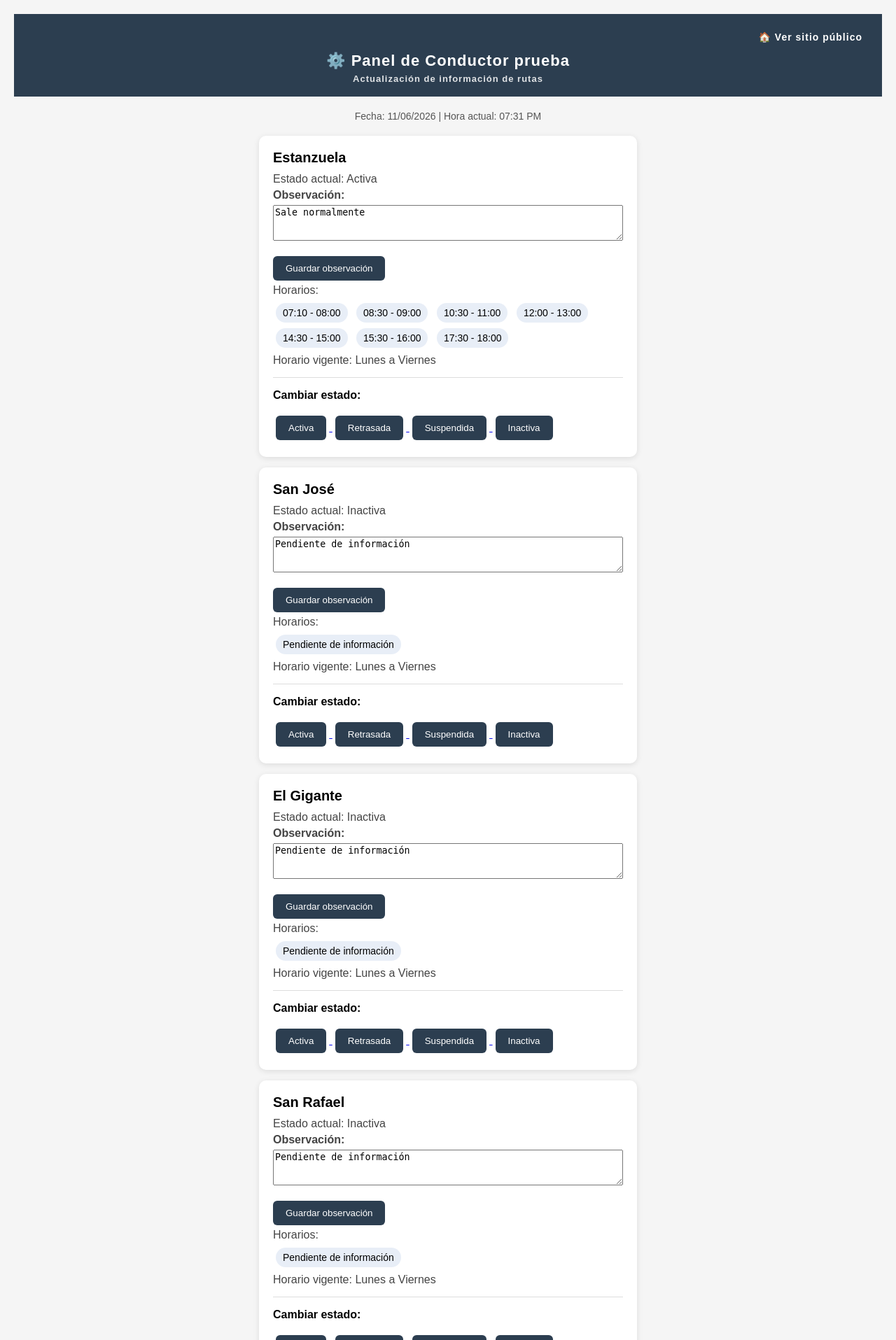
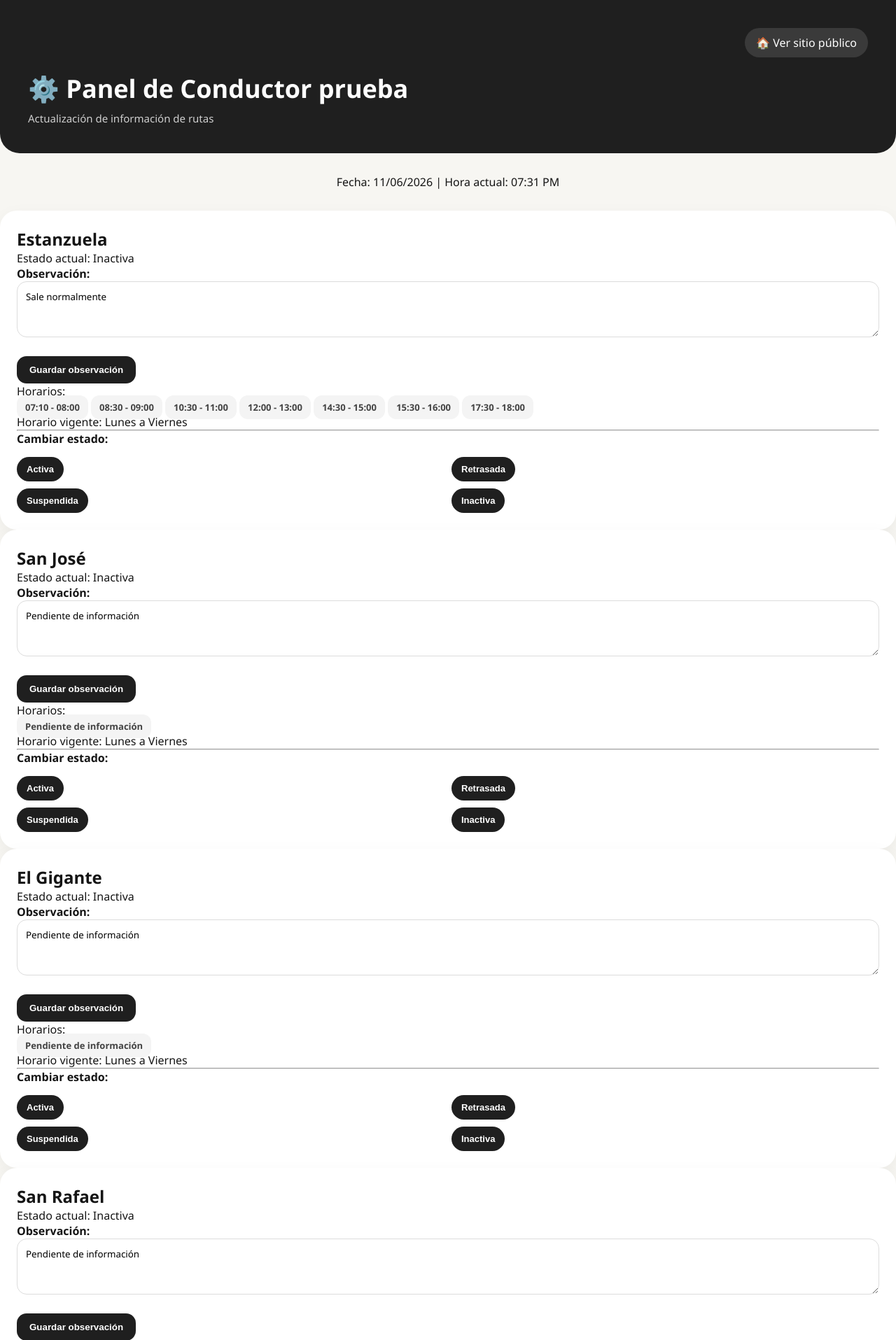
Before and after one commit to jacoboanahi7-png/transporte-tlalpujahua, a Flask app: page /admin in a window 1280 px wide. Shown: the top 1915 px of the page at 70% size. Run offline with Flask 3, Linux system fonts and the light colour scheme; the visitor is signed in with stand-in values (Sample User, id 1).

Commit message:
Update style.css

```diff
--- a/static/style.css
+++ b/static/style.css
@@ -1,162 +1,551 @@
-body {
-    font-family: Arial, sans-serif;
-    background-color: #f5f5f5;
-    margin: 0;
-    padding: 20px;
+*{
+    margin:0;
+    padding:0;
+    box-sizing:border-box;
 }
 
-h1 {
-    text-align: center;
-    color: #333;
+body{
+    font-family: "Segoe UI", sans-serif;
+    background:#F7F6F2;
+    color:#151515;
 }
 
-.tarjeta {
-    background-color: white;
-    border-radius: 10px;
-    padding: 20px;
-    margin: 15px auto;
-    max-width: 500px;
-    box-shadow: 0 2px 8px rgba(0,0,0,0.1);
+/* HEADER */
+
+.header{
+    background:#1F1F1F;
+    color:white;
+    padding:40px;
+    border-bottom-left-radius:28px;
+    border-bottom-right-radius:28px;
 }
 
-.nombre {
-    font-size: 20px;
-    font-weight: bold;
-    margin-bottom: 10px;
+.topbar{
+    display:flex;
+    justify-content:space-between;
+    align-items:center;
+    gap:20px;
 }
 
-.info {
-    color: #444;
-    margin: 5px 0;
-}
-.estado {
-    font-weight: bold;
+.titulo{
+    font-size:36px;
+    font-weight:700;
+    margin-bottom:8px;
 }
 
-.verde {
-    color: green;
+.subtitulo{
+    font-size:15px;
+    color:#CFCFCF;
 }
 
-.amarillo {
-    color: orange;
+.login-link{
+    background:white;
+    color:#1F1F1F;
+    text-decoration:none;
+    padding:12px 18px;
+    border-radius:999px;
+    font-weight:600;
+    transition:.2s;
 }
 
-.rojo {
-    color: red;
+.login-link:hover{
+    transform:translateY(-2px);
 }
 
-.gris {
-    color: gray;
+/* FECHA Y HORA */
+
+.fecha-hora{
+    display:flex;
+    justify-content:center;
+    gap:20px;
+    flex-wrap:wrap;
+    margin:30px 20px;
 }
-.header {
-    background-color: #2c3e50;
-    color: white;
-    padding: 18px;
-    text-align: center;
-    font-size: 22px;
-    font-weight: bold;
-    letter-spacing: 1px;
+
+.dato-info{
+    display:flex;
+    align-items:center;
+    gap:10px;
+    background:white;
+    padding:12px 16px;
+    border-radius:16px;
+    box-shadow:0 4px 15px rgba(0,0,0,.05);
+}
+
+.icono-circulo{
+    width:38px;
+    height:38px;
+    border-radius:50%;
+    background:#EFEFEF;
+    display:flex;
+    align-items:center;
+    justify-content:center;
+}
+
+.material-symbols-outlined{
+    font-size:20px;
+    color:#1F1F1F;
+}
+
+/* CONTENEDOR */
+
+.contenedor-rutas{
+    max-width:1200px;
+    margin:auto;
+    padding:0 20px 40px;
+    display:grid;
+    grid-template-columns:repeat(auto-fit,minmax(340px,1fr));
+    gap:24px;
+}
+
+/* TARJETAS */
+
+.tarjeta{
+    background:white;
+    border-radius:24px;
+    padding:24px;
+    box-shadow:0 8px 24px rgba(0,0,0,.05);
+    transition:.2s;
+}
+
+.tarjeta:hover{
+    transform:translateY(-4px);
+}
+
+.tarjeta-header{
+    display:flex;
+    justify-content:space-between;
+    gap:15px;
+}
+
+.nombre{
+    font-size:24px;
+    font-weight:700;
+}
+
+.tarifa{
+    margin-top:6px;
+    color:#6E6E6E;
+    font-size:14px;
+}
+
+.separador{
+    height:1px;
+    background:#ECECEC;
+    margin:18px 0;
+}
+
+.bloque{
+    margin-bottom:20px;
+}
+.etiqueta{
+    font-size:11px;
+    text-transform:uppercase;
+    letter-spacing:1px;
+    color:#7A7A7A;
+    margin-bottom:8px;
+    font-weight:600;
+}
+
+/* HORARIOS */
+
+.horarios-container{
+    display:flex;
+    flex-wrap:wrap;
+    gap:8px;
+}
+
+.horario{
+    background:#F4F4F4;
+    color:#444444;
+    padding:8px 12px;
+    border-radius:12px;
+    font-size:13px;
+    font-weight:600;
+}
+
+/* ESTADOS */
+
+
+.verde{
+    background:#E8F5EA;
+    color:#2E7D32;
+}
+
+.amarillo{
+    background:#FFF4D6;
+    color:#B7791F;
+}
+
+.rojo{
+    background:#FDE8E8;
+    color:#C53030;
+}
+
+.gris{
+    background:#EEEEEE;
+    color:#666666;
+}
+
+/* FORMULARIOS */
+
+input,
+textarea{
+    width:100%;
+    border:1px solid #DCDCDC;
+    border-radius:14px;
+    padding:12px;
+    font-family:inherit;
+}
+
+button{
+    background:#1F1F1F;
+    color:white;
+    border:none;
+    border-radius:14px;
+    padding:12px 18px;
+    cursor:pointer;
+    font-weight:600;
+}
+
+button:hover{
+    opacity:.9;
+}
+
+.error{
+    background:#FDE8E8;
+    color:#C53030;
+    padding:12px;
+    border-radius:14px;
+    margin-bottom:15px;
+}
+
+/* PANEL CONDUCTOR */
+
+.menu-superior{
+    display:flex;
+    justify-content:flex-end;
+    margin-bottom:20px;
+}
+
+.volver-link{
+    color:white;
+    text-decoration:none;
+    background:rgba(255,255,255,.12);
+    padding:10px 16px;
+    border-radius:999px;
+}
+
+.volver-link:hover{
+    background:rgba(255,255,255,.20);
+}
+
+.btn-estado{
+    display:inline-flex;
+    align-items:center;
+    justify-content:center;
+
+    text-decoration:none !important;
+
+    color:white !important;
+
+    padding:10px 14px;
+
+    border-radius:999px;
+
+    font-size:13px;
+    font-weight:600;
+
+    transition:.2s;
+
+    border:none;
+}
+
+.btn-estado:hover{
+    transform:translateY(-2px);
+    text-decoration:none;
+}
+
+.btn-estado:visited{
+    color:white;
+    text-decoration:none;
+}
+
+.estado{
+    display:inline-flex;
+    align-items:center;
+    justify-content:center;
+
+    padding:8px 16px;
+
+    border-radius:999px;
+
+    font-size:13px;
+    font-weight:700;
+
+    white-space:nowrap;
+}
+
+.btn-activa{
+    background:#E8F5EA;
+    color:#2E7D32 !important;
+}
+
+.btn-retrasada{
+    background:#FFF4D6;
+    color:#B7791F !important;
+}
+
+.btn-suspendida{
+    background:#FDE8E8;
+    color:#C53030 !important;
+}
+
+.btn-inactiva{
+    background:#EEEEEE;
+    color:#666666 !important;
+}
+
+/* RESPONSIVE */
+
+@media(max-width:768px){
+
+    .topbar{
+        flex-direction:column;
+        align-items:flex-start;
+    }
+
+    .titulo{
+        font-size:28px;
+    }
+
+    .contenedor-rutas{
+        grid-template-columns:1fr;
+    }
+
+}
+
+.proxima-salida{
+    display:inline-block;
+
+    background:#F4F4F4;
+
+    color:#1F1F1F;
+
+    padding:10px 14px;
+
+    border-radius:12px;
+
+    font-size:16px;
+    font-weight:700;
+
+    letter-spacing:0.3px;
+}
+
+/* LOGIN */
+
+.login-container{
+    display:flex;
+    justify-content:center;
+    padding:60px 20px;
+}
+
+.login-card{
+    width:100%;
+    max-width:500px;
+
+    background:white;
+
+    padding:32px;
+
+    border-radius:24px;
+
+    box-shadow:0 8px 24px rgba(0,0,0,.05);
+}
+
+.login-icono{
+    width:60px;
+    height:60px;
+
+    background:#F4F4F4;
+
+    border-radius:50%;
+
+    display:flex;
+    align-items:center;
+    justify-content:center;
+
+    margin-bottom:20px;
+}
+
+.login-icono .material-symbols-outlined{
+    font-size:28px;
+}
+
+.login-card h2{
+    margin-bottom:10px;
+}
+
+.login-texto{
+    color:#6E6E6E;
+    margin-bottom:24px;
+    line-height:1.5;
+}
+
+.login-card label{
+    display:block;
+    margin-bottom:8px;
+    font-size:14px;
+    font-weight:600;
+}
+
+.login-card input{
+    margin-bottom:18px;
+}
+
+.login-card button{
+    width:100%;
+    margin-top:10px;
+}
+.botones-estado{
+    display:grid;
+    grid-template-columns:repeat(2,1fr);
+    gap:10px;
+    margin-top:15px;
+}
+/* MAPA */
+
+.mapa-seccion{
+    max-width:1200px;
+    margin:0 auto 40px;
+    padding:0 20px;
+}
+
+.mapa-titulo{
+    font-size:24px;
+    font-weight:700;
+    margin-bottom:8px;
+}
+
+.mapa-subtitulo{
+    color:#6E6E6E;
+    margin-bottom:18px;
+}
+
+/* MAPA */
+
+.mapa-seccion{
+    max-width:1200px;
+    margin:0 auto 40px;
+    padding:0 20px;
+
+    text-align:center;
+}
+
+.mapa-titulo{
+    font-size:24px;
+    font-weight:700;
+    margin-bottom:8px;
+}
+
+.mapa-subtitulo{
+    color:#6E6E6E;
+    margin-bottom:18px;
+}
+
+.mapa{
+    width:100%;
+    height:500px;
+
+    border:none;
+
+    border-radius:24px;
+
+    box-shadow:0 8px 24px rgba(0,0,0,.05);
+
+    background:white;
+}
+.mapa-titulo{
+    font-size:28px;
+    font-weight:700;
+}
+
+.mapa-subtitulo{
+    max-width:600px;
+    margin:0 auto 18px;
+    color:#6E6E6E;
+}
+/* BUSCADOR */
+
+.buscador-seccion{
+    max-width:1200px;
+    margin:0 auto 30px;
+    padding:0 20px;
+}
+
+/* BUSCADOR */
+
+.buscador-seccion{
+    max-width:1200px;
+    margin:0 auto 30px;
+    padding:0 20px;
+}
+
+.buscador-wrapper{
+    display:flex;
+    align-items:center;
+
+    background:white;
+
+    border-radius:18px;
+
+    padding:0 18px;
+
+    box-shadow:0 8px 24px rgba(0,0,0,.05);
+}
+
+.buscador-icono{
+    color:#7A7A7A;
+    margin-right:10px;
+}
+
+#buscador{
+    width:100%;
+
+    border:none;
+    background:transparent;
+
+    padding:16px 0;
+
+    font-size:15px;
+
+    outline:none;
+
+    box-shadow:none;
+}
+.minutos-restantes{
+    margin-top:6px;
+    font-size:13px;
+    color:#6E6E6E;
+}
+.tarjeta-destacada {
+    border-left: 6px solid #2ecc71;
+    background: #f4fff7;
     margin-bottom: 20px;
 }
-.horario {
-    display: inline-block;
-    background-color: #e8eef7;
-    padding: 6px 10px;
-    margin: 4px;
-    border-radius: 20px;
-    font-size: 14px;
-}
-.fecha-hora {
-    text-align: center;
-    margin-bottom: 20px;
-    color: #555;
-    font-size: 14px;
-}
-hr {
-    border: none;
-    border-top: 1px solid #ddd;
-    margin: 15px 0;
-}
-.tarjeta:hover {
-    transform: translateY(-2px);
-    transition: 0.2s;
-}
-.titulo {
-    font-size: 22px;
-    font-weight: bold;
+
+.footer{
+    margin-top:60px;
+    padding:30px 20px;
+
+    text-align:center;
+
+    color:#6E6E6E;
+    font-size:14px;
+
+    border-top:1px solid #E5E5E5;
 }
 
-.subtitulo {
-    margin-top: 5px;
-    font-size: 13px;
-    opacity: 0.85;
+.footer p{
+    margin:6px 0;
 }
-input {
-    width: 100%;
-    padding: 10px;
-    margin-top: 5px;
-    margin-bottom: 10px;
-    border-radius: 6px;
-    border: 1px solid #ccc;
-    box-sizing: border-box;
-}
-
-button {
-    background-color: #2c3e50;
-    color: white;
-    border: none;
-    padding: 10px 18px;
-    border-radius: 6px;
-    cursor: pointer;
-}
-
-button:hover {
-    opacity: 0.9;
-}
-.error {
-    background-color: #ffe5e5;
-    color: #b30000;
-    padding: 10px;
-    border-radius: 6px;
-    margin-bottom: 15px;
-    text-align: center;
-    font-weight: bold;
-}
-.botones-estado {
-    margin-top: 10px;
-}
-
-.btn-estado {
-    margin: 4px;
-}
-.menu-superior {
-    text-align: right;
-    margin-bottom: 10px;
-}
-
-.login-link {
-    color: white;
-    text-decoration: none;
-    font-weight: bold;
-}
-
-.login-link:hover {
-    text-decoration: underline;
-}
-.menu-superior {
-    text-align: right;
-    margin-bottom: 10px;
-}
-
-.volver-link {
-    color: white;
-    text-decoration: none;
-    font-weight: bold;
-    font-size: 14px;
-    padding: 6px 10px;
-    border-radius: 5px;
-}
-
-.volver-link:hover {
-    background-color: rgba(255,255,255,0.15);
-}
```
